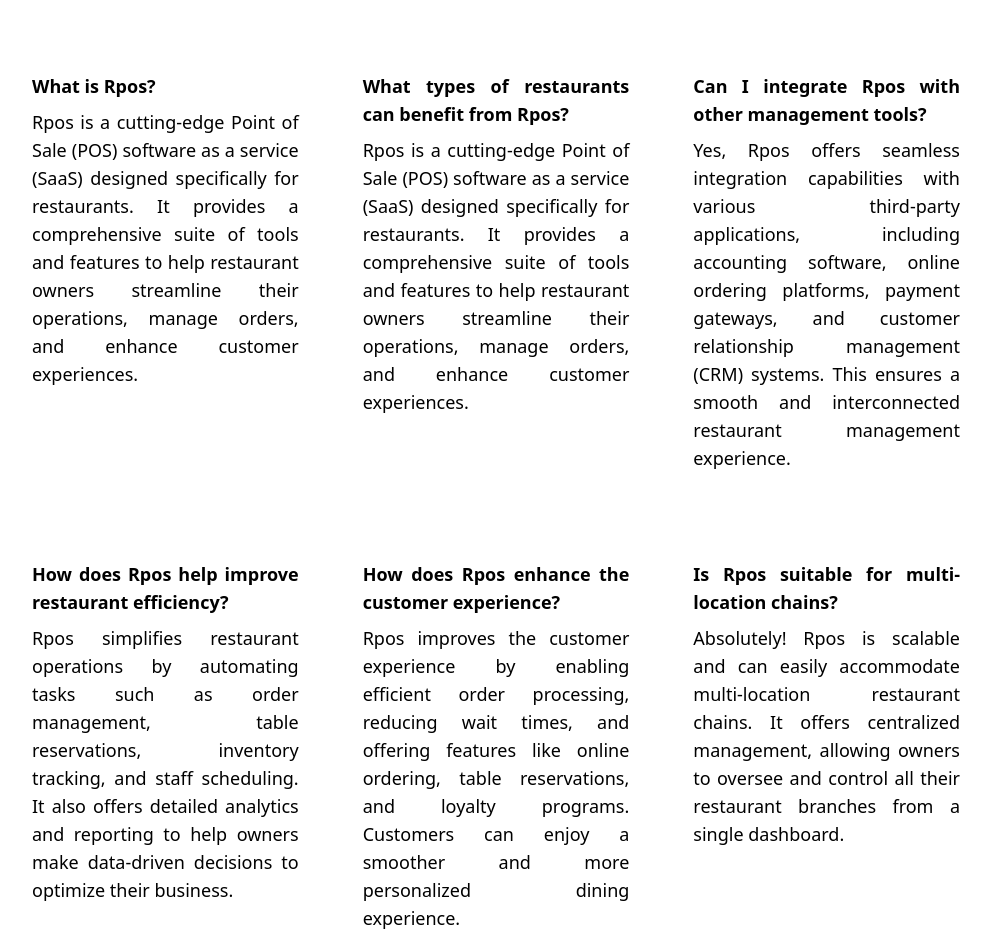
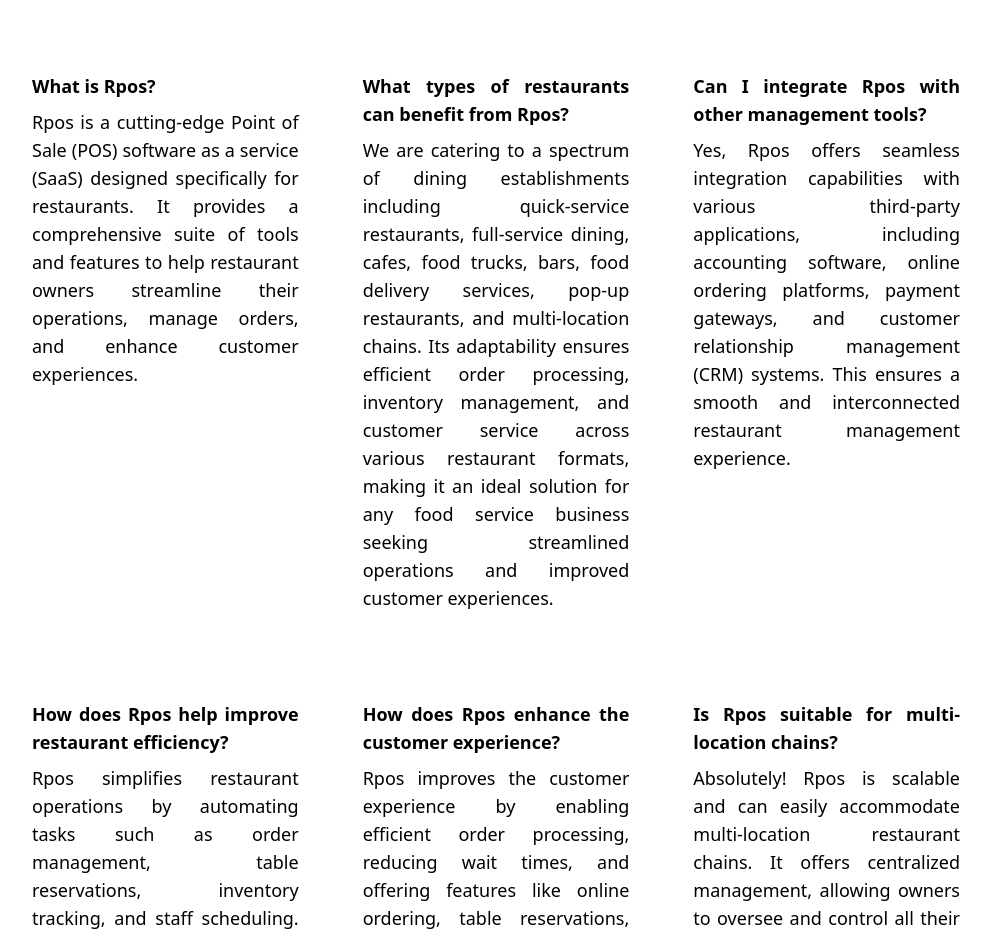
Before and after one commit to melcodesdev/rpos, a React (Vite) app: page / in a window 1280 px wide. Shown: the part 5840-6773 px from the top of the page, without its empty margins (144-1135 px from the left). Built offline with nearby package versions, Linux system fonts and the light colour scheme; a web font is replaced by a local one.

Commit message:
Update Faq.jsx

```diff
--- a/src/components/Faq.jsx
+++ b/src/components/Faq.jsx
@@ -2,7 +2,6 @@
 
 const Faq = () => {
     return (
-        // FAQ section
         <section className='flex flex-col mx-4 xs:mx-16 xl:mx-32 my-8 sm:my-16'>
             <h1 className='text-3xl xl:text-6xl font-medium mx-auto xl:mb-10'>F.A.Q</h1>
 
@@ -14,7 +13,7 @@
 
                 <div className='xl:m-4'>
                     <p className='font-semibold mt-6'>What types of restaurants can benefit from Rpos?</p>
-                    <p className='mt-2'>Rpos is a cutting-edge Point of Sale (POS) software as a service (SaaS) designed specifically for restaurants. It provides a comprehensive suite of tools and features to help restaurant owners streamline their operations, manage orders, and enhance customer experiences.</p>
+                    <p className='mt-2'>We are catering to a spectrum of dining establishments including quick-service restaurants, full-service dining, cafes, food trucks, bars, food delivery services, pop-up restaurants, and multi-location chains. Its adaptability ensures efficient order processing, inventory management, and customer service across various restaurant formats, making it an ideal solution for any food service business seeking streamlined operations and improved customer experiences.</p>
                 </div>
 
                 <div className='xl:m-4'>
```
